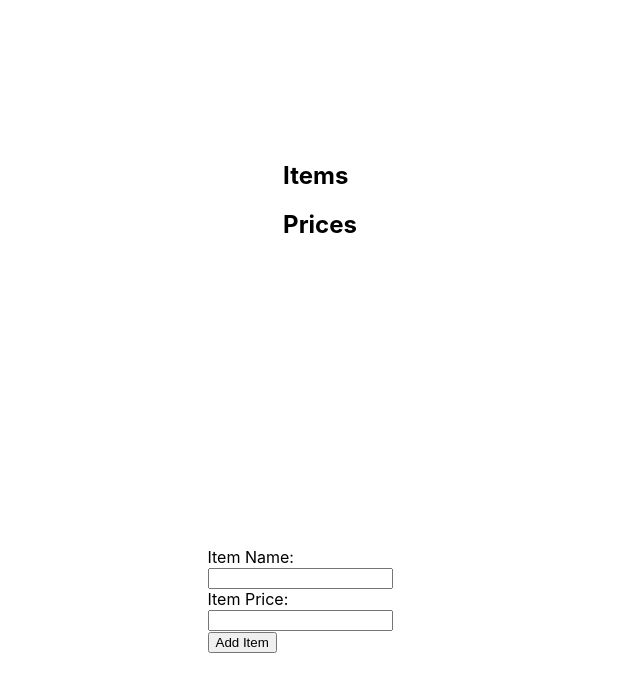
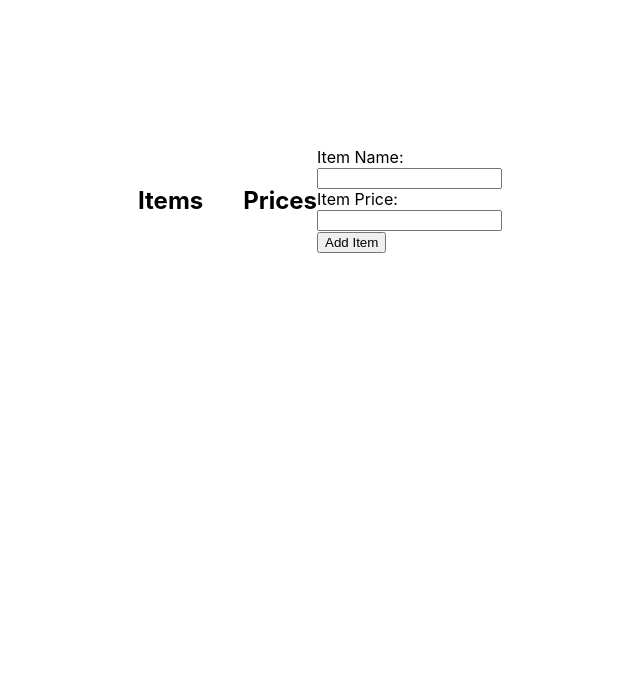
Before and after one commit to ifaz-alam/test301, a Next.js app: page / in a window 1280 px wide. Shown: the top 692 px of the page, without its empty margins (340-980 px from the left). Built offline with nearby package versions, Linux system fonts and the light colour scheme.

Commit message:
displaying item name and prices sidebyside

```diff
--- a/pages/_app.js
+++ b/pages/_app.js
@@ -30,11 +30,10 @@ function MyApp({ Component, pageProps }) {
   return (
     // <Component {...pageProps} />
     //need to split item name and price components
-    //trying to separate price and items side by side horizontally, but its still vertical for some reason
+    //trying to separate price and items side by side horizontally
     //also need to add option to delete items in future
     <>
       <Layout>
-        <div class="container">
         <div>
           <ul>
             <h2>Items</h2>
@@ -56,11 +55,8 @@ function MyApp({ Component, pageProps }) {
             ))}
           </ul>
         </div>
-        </div>
-      </Layout>
 
-      {/* This applies the main css file in styles/Home.module.css within this div*/}
-      <div className={styles.main}>
+        <div>
           <form onSubmit={addItem}>
           <label for="iname">Item Name:</label><br/>
           <input type="text" ref={itemText} id="iname" name="iname"/><br/>
@@ -69,6 +65,7 @@ function MyApp({ Component, pageProps }) {
           <input type="submit" value="Add Item"/>
           </form>
         </div>
+      </Layout>
     </>
   )
 }
--- a/styles/Home.module.css
+++ b/styles/Home.module.css
@@ -4,6 +4,7 @@
   flex-direction: row;
   flex-wrap: wrap;
   justify-content: space-evenly;
+  column-gap: 30px;
 }
 
 .main {
```
Lines whose indentation alone changed are shown as unchanged.
